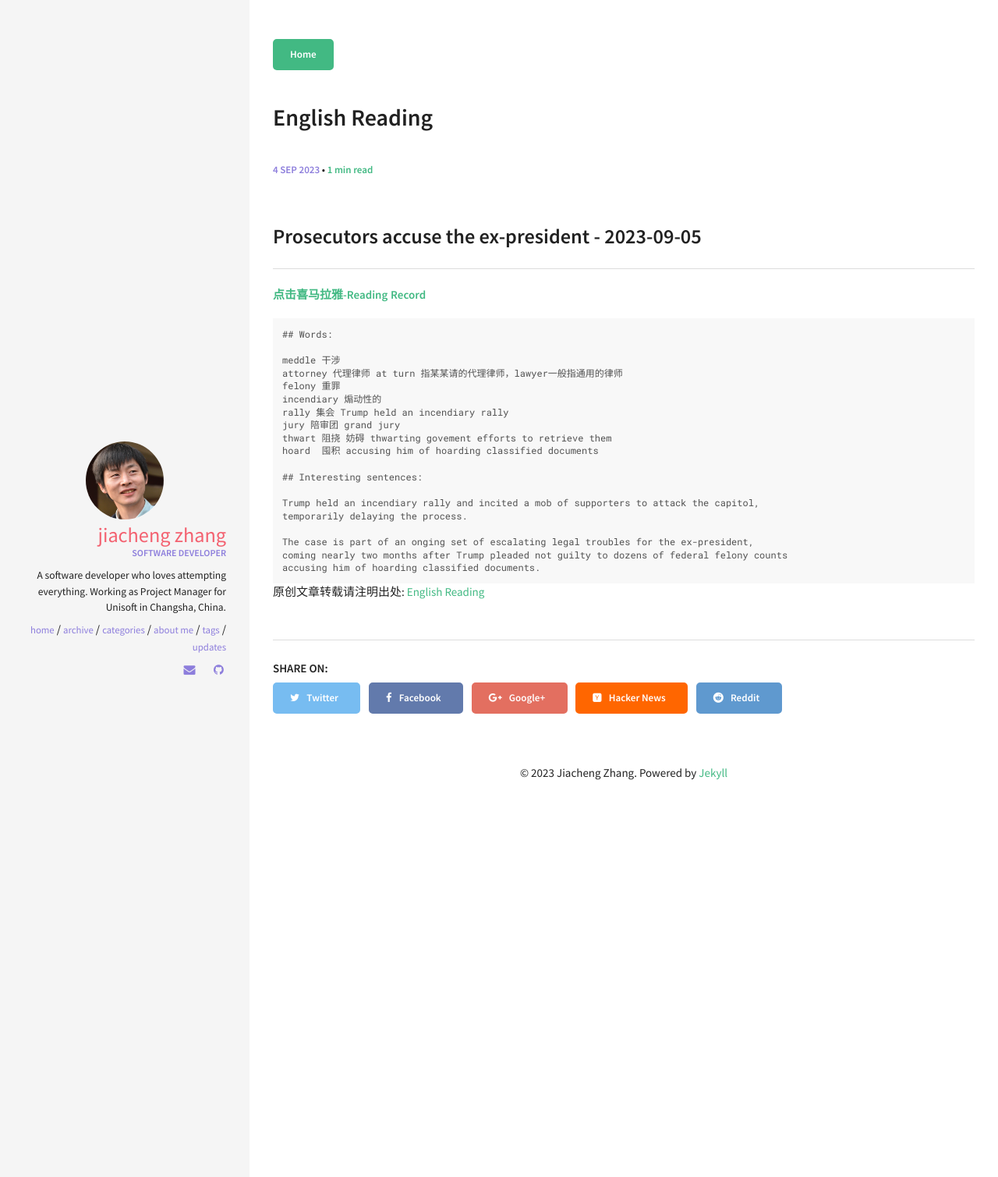
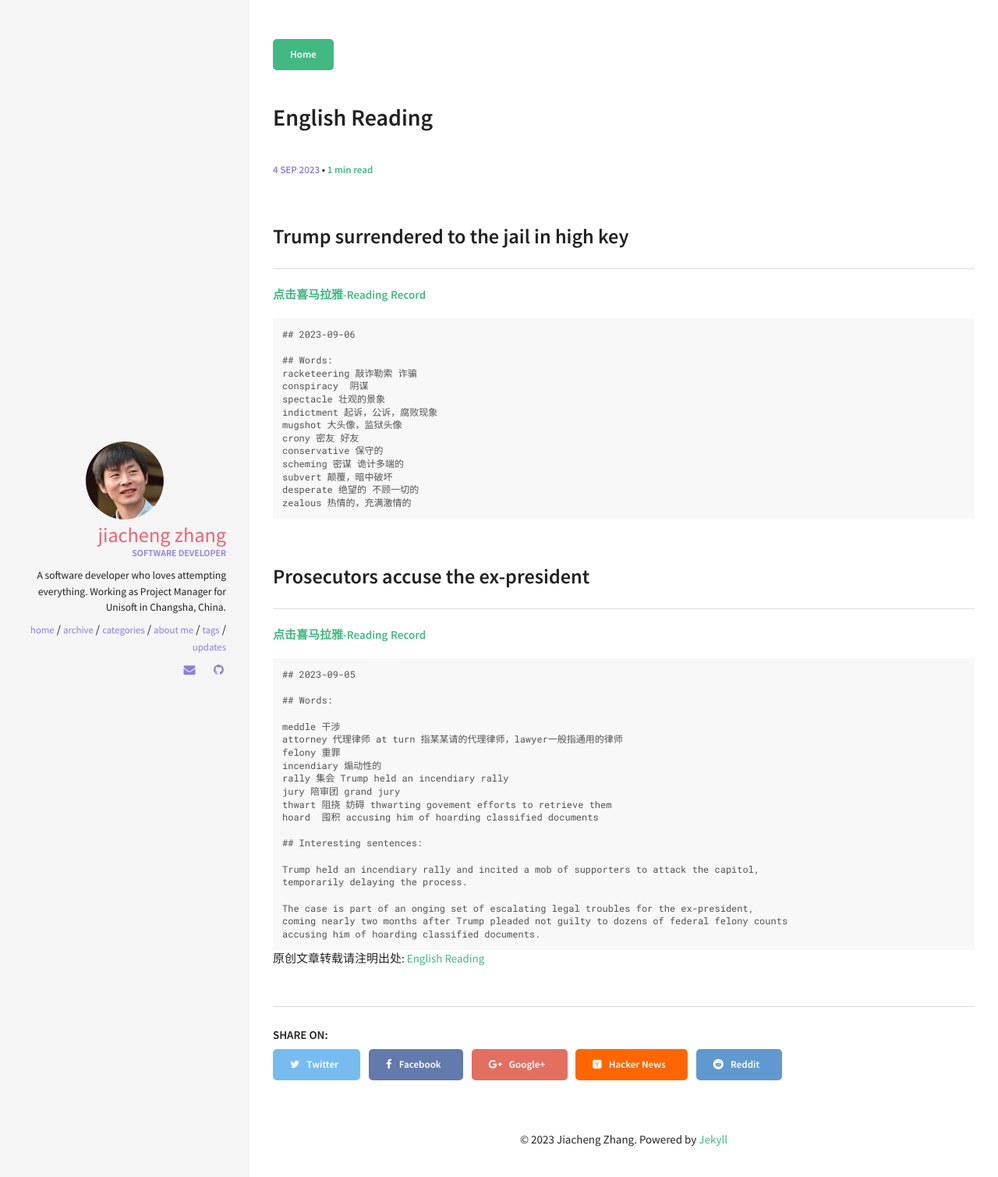
Before and after one commit to zhangjiacheng/zhangjiacheng.github.io, a Jekyll site: the page built from _posts/2023-09-05-EnglishReadingJC001.md, in a window 1280 px wide. Shown: the top 1509 px of the page at 78% size. Built offline with Jekyll 4.4.1, drawn with Linux system fonts in a browser that asks for light colours.

Commit message:
english reading： Trump surrendered to the jail

```diff
--- a/_posts/2023-09-05-EnglishReadingJC001.md
+++ b/_posts/2023-09-05-EnglishReadingJC001.md
@@ -6,9 +6,30 @@ description: "Practice English Reading"
 tag: English Reading
 ---
 
-## Prosecutors accuse the ex-president - 2023-09-05
+## Trump surrendered to the jail in high key
+
+<a href="https://xima.tv/1_2nstUL?_sonic=0"><b>点击喜马拉雅-Reading Record</b></a>
+
+    ## 2023-09-06
+
+    ## Words:
+    racketeering 敲诈勒索 诈骗
+    conspiracy  阴谋
+    spectacle 壮观的景象
+    indictment 起诉，公诉，腐败现象
+    mugshot 大头像，监狱头像
+    crony 密友 好友
+    conservative 保守的
+    scheming 密谋 诡计多端的
+    subvert 颠覆，暗中破坏
+    desperate 绝望的 不顾一切的
+    zealous 热情的，充满激情的
+
+## Prosecutors accuse the ex-president
 
 <a href="https://xima.tv/1_sFDH17q?_sonic=0"><b>点击喜马拉雅-Reading Record</b></a>
+
+    ## 2023-09-05
 
     ## Words:
 
```
